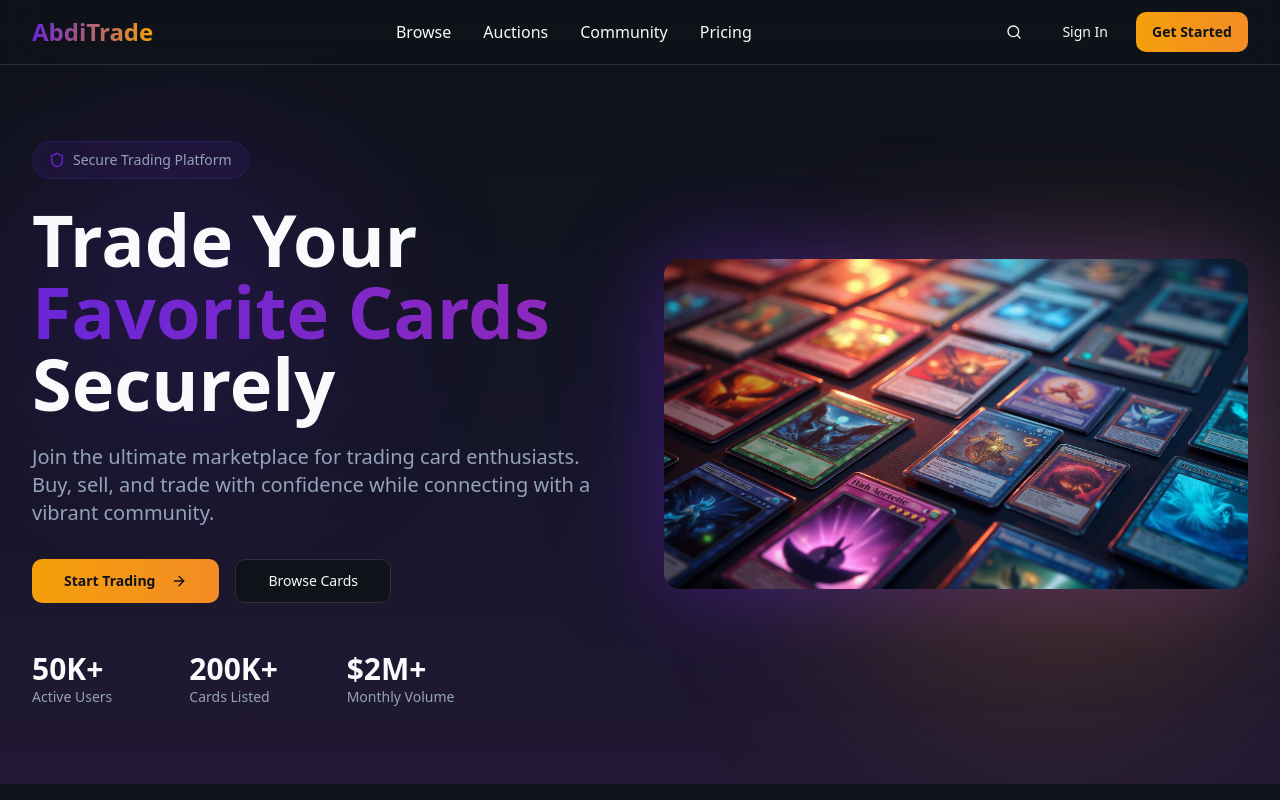
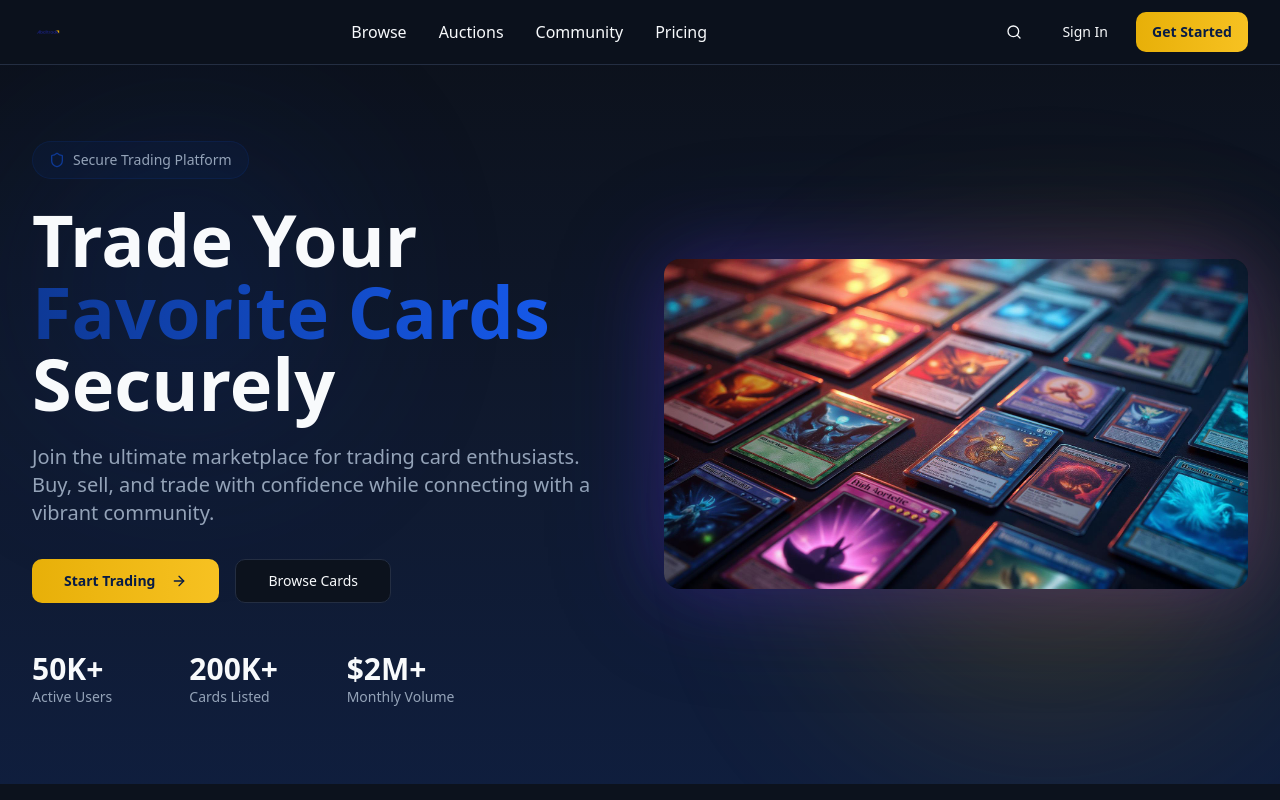
Before and after one commit to Abditrade-tcg/abdi-trade-hub, a React (Vite) app: page / in a window 1280 px wide. Shown: the top 800 px of the page. Built offline with nearby package versions, Linux system fonts and the light colour scheme; the HTML template or start-up script is replaced by a standard one.

Commit message:
Update theme to match logo

```diff
--- a/src/components/CTASection.tsx
+++ b/src/components/CTASection.tsx
@@ -15,7 +15,7 @@ const CTASection = () => {
         <div className="max-w-4xl mx-auto text-center animate-fade-in">
           <h2 className="text-4xl sm:text-5xl lg:text-6xl font-bold mb-6">
             Ready to Start{" "}
-            <span className="bg-gradient-to-r from-[hsl(263,70%,50%)] via-[hsl(280,65%,45%)] to-[hsl(38,92%,50%)] bg-clip-text text-transparent">
+            <span className="bg-gradient-to-r from-[hsl(221,83%,32%)] via-[hsl(221,83%,50%)] to-[hsl(45,93%,47%)] bg-clip-text text-transparent">
               Trading?
             </span>
           </h2>
--- a/src/components/Features.tsx
+++ b/src/components/Features.tsx
@@ -41,7 +41,7 @@ const Features = () => {
         <div className="text-center mb-16 animate-fade-in">
           <h2 className="text-4xl sm:text-5xl font-bold mb-4">
             Everything You Need to{" "}
-            <span className="bg-gradient-to-r from-[hsl(263,70%,50%)] to-[hsl(38,92%,50%)] bg-clip-text text-transparent">
+            <span className="bg-gradient-to-r from-[hsl(221,83%,32%)] to-[hsl(45,93%,47%)] bg-clip-text text-transparent">
               Trade Cards
             </span>
           </h2>
--- a/src/components/Footer.tsx
+++ b/src/components/Footer.tsx
@@ -9,7 +9,7 @@ const Footer = () => {
         <div className="grid md:grid-cols-2 lg:grid-cols-4 gap-8 mb-8">
           {/* Brand */}
           <div>
-            <h3 className="text-2xl font-bold bg-gradient-to-r from-[hsl(263,70%,50%)] to-[hsl(38,92%,50%)] bg-clip-text text-transparent mb-3">
+            <h3 className="text-2xl font-bold bg-gradient-to-r from-[hsl(221,83%,32%)] to-[hsl(45,93%,47%)] bg-clip-text text-transparent mb-3">
               AbdiTrade
             </h3>
             <p className="text-muted-foreground mb-4">
--- a/src/components/Hero.tsx
+++ b/src/components/Hero.tsx
@@ -25,7 +25,7 @@ const Hero = () => {
 
             <h1 className="text-5xl sm:text-6xl lg:text-7xl font-bold mb-6 leading-tight">
               Trade Your{" "}
-              <span className="bg-gradient-to-r from-[hsl(263,70%,50%)] to-[hsl(280,65%,45%)] bg-clip-text text-transparent">
+              <span className="bg-gradient-to-r from-[hsl(221,83%,32%)] to-[hsl(221,83%,50%)] bg-clip-text text-transparent">
                 Favorite Cards
               </span>{" "}
               Securely
--- a/src/components/Navbar.tsx
+++ b/src/components/Navbar.tsx
@@ -1,6 +1,7 @@
 import { Button } from "@/components/ui/button";
 import { Menu, Search, User } from "lucide-react";
 import { useState } from "react";
+import logo from "@/assets/abditrade-logo.png";
 
 const Navbar = () => {
   const [isMenuOpen, setIsMenuOpen] = useState(false);
@@ -11,8 +12,8 @@ const Navbar = () => {
         <div className="flex items-center justify-between h-16">
           {/* Logo */}
           <div className="flex items-center">
-            <a href="/" className="text-2xl font-bold bg-gradient-to-r from-[hsl(263,70%,50%)] to-[hsl(38,92%,50%)] bg-clip-text text-transparent">
-              AbdiTrade
+            <a href="/" className="flex items-center">
+              <img src={logo} alt="AbdiTrade" className="h-8" />
             </a>
           </div>
 
--- a/src/components/PopularCards.tsx
+++ b/src/components/PopularCards.tsx
@@ -43,7 +43,7 @@ const PopularCards = () => {
         <div className="text-center mb-16 animate-fade-in">
           <h2 className="text-4xl sm:text-5xl font-bold mb-4">
             Trending{" "}
-            <span className="bg-gradient-to-r from-[hsl(38,92%,50%)] to-[hsl(30,90%,55%)] bg-clip-text text-transparent">
+            <span className="bg-gradient-to-r from-[hsl(45,93%,47%)] to-[hsl(45,93%,55%)] bg-clip-text text-transparent">
               Cards
             </span>
           </h2>
--- a/src/components/TrustSection.tsx
+++ b/src/components/TrustSection.tsx
@@ -30,7 +30,7 @@ const TrustSection = () => {
         <div className="text-center mb-16 animate-fade-in">
           <h2 className="text-4xl sm:text-5xl font-bold mb-4">
             Trade with{" "}
-            <span className="bg-gradient-to-r from-[hsl(263,70%,50%)] to-[hsl(280,65%,45%)] bg-clip-text text-transparent">
+            <span className="bg-gradient-to-r from-[hsl(221,83%,32%)] to-[hsl(221,83%,50%)] bg-clip-text text-transparent">
               Confidence
             </span>
           </h2>
--- a/src/components/ui/button.tsx
+++ b/src/components/ui/button.tsx
@@ -15,8 +15,8 @@ const buttonVariants = cva(
         secondary: "bg-secondary text-secondary-foreground hover:bg-secondary/80",
         ghost: "hover:bg-accent hover:text-accent-foreground",
         link: "text-primary underline-offset-4 hover:underline",
-        hero: "bg-gradient-to-r from-[hsl(263,70%,50%)] to-[hsl(280,65%,45%)] text-primary-foreground hover:shadow-[0_0_40px_hsl(263,70%,50%,0.6)] transition-all duration-300",
-        accent: "bg-gradient-to-r from-[hsl(38,92%,50%)] to-[hsl(30,90%,55%)] text-accent-foreground hover:shadow-[0_0_30px_hsl(38,92%,50%,0.5)] transition-all duration-300 font-semibold",
+        hero: "bg-gradient-to-r from-[hsl(221,83%,32%)] to-[hsl(221,83%,25%)] text-primary-foreground hover:shadow-[0_0_40px_hsl(221,83%,32%,0.6)] transition-all duration-300",
+        accent: "bg-gradient-to-r from-[hsl(45,93%,47%)] to-[hsl(45,93%,55%)] text-accent-foreground hover:shadow-[0_0_30px_hsl(45,93%,47%,0.5)] transition-all duration-300 font-semibold",
       },
       size: {
         default: "h-10 px-4 py-2",
--- a/src/index.css
+++ b/src/index.css
@@ -8,73 +8,73 @@ All colors MUST be HSL.
 
 @layer base {
   :root {
-    --background: 220 25% 8%;
+    --background: 220 40% 8%;
     --foreground: 210 40% 98%;
 
-    --card: 220 20% 12%;
+    --card: 220 35% 12%;
     --card-foreground: 210 40% 98%;
 
-    --popover: 220 20% 12%;
+    --popover: 220 35% 12%;
     --popover-foreground: 210 40% 98%;
 
-    --primary: 263 70% 50%;
+    --primary: 221 83% 32%;
     --primary-foreground: 210 40% 98%;
 
-    --secondary: 220 20% 16%;
+    --secondary: 220 35% 16%;
     --secondary-foreground: 210 40% 98%;
 
-    --muted: 220 15% 20%;
+    --muted: 220 30% 20%;
     --muted-foreground: 215 20% 65%;
 
-    --accent: 38 92% 50%;
-    --accent-foreground: 220 25% 8%;
+    --accent: 45 93% 47%;
+    --accent-foreground: 221 83% 15%;
 
     --destructive: 0 84% 60%;
     --destructive-foreground: 210 40% 98%;
 
-    --border: 220 15% 20%;
-    --input: 220 15% 20%;
-    --ring: 263 70% 50%;
+    --border: 220 30% 20%;
+    --input: 220 30% 20%;
+    --ring: 221 83% 32%;
 
     --radius: 0.75rem;
 
     /* Custom tokens */
-    --gradient-primary: linear-gradient(135deg, hsl(263 70% 50%) 0%, hsl(280 65% 45%) 100%);
-    --gradient-accent: linear-gradient(135deg, hsl(38 92% 50%) 0%, hsl(30 90% 55%) 100%);
-    --gradient-hero: linear-gradient(180deg, hsl(220 25% 8%) 0%, hsl(240 30% 12%) 50%, hsl(260 35% 15%) 100%);
-    --shadow-glow: 0 0 40px hsl(263 70% 50% / 0.3);
-    --shadow-card: 0 8px 32px hsl(220 25% 5% / 0.4);
+    --gradient-primary: linear-gradient(135deg, hsl(221 83% 32%) 0%, hsl(221 83% 25%) 100%);
+    --gradient-accent: linear-gradient(135deg, hsl(45 93% 47%) 0%, hsl(45 93% 55%) 100%);
+    --gradient-hero: linear-gradient(180deg, hsl(220 40% 8%) 0%, hsl(221 50% 12%) 50%, hsl(221 60% 15%) 100%);
+    --shadow-glow: 0 0 40px hsl(221 83% 32% / 0.3);
+    --shadow-card: 0 8px 32px hsl(220 40% 5% / 0.4);
     --transition-smooth: all 0.3s cubic-bezier(0.4, 0, 0.2, 1);
   }
 
   .dark {
-    --background: 220 25% 8%;
+    --background: 220 40% 8%;
     --foreground: 210 40% 98%;
 
-    --card: 220 20% 12%;
+    --card: 220 35% 12%;
     --card-foreground: 210 40% 98%;
 
-    --popover: 220 20% 12%;
+    --popover: 220 35% 12%;
     --popover-foreground: 210 40% 98%;
 
-    --primary: 263 70% 50%;
+    --primary: 221 83% 32%;
     --primary-foreground: 210 40% 98%;
 
-    --secondary: 220 20% 16%;
+    --secondary: 220 35% 16%;
     --secondary-foreground: 210 40% 98%;
 
-    --muted: 220 15% 20%;
+    --muted: 220 30% 20%;
     --muted-foreground: 215 20% 65%;
 
-    --accent: 38 92% 50%;
-    --accent-foreground: 220 25% 8%;
+    --accent: 45 93% 47%;
+    --accent-foreground: 221 83% 15%;
 
     --destructive: 0 84% 60%;
     --destructive-foreground: 210 40% 98%;
 
-    --border: 220 15% 20%;
-    --input: 220 15% 20%;
-    --ring: 263 70% 50%;
+    --border: 220 30% 20%;
+    --input: 220 30% 20%;
+    --ring: 221 83% 32%;
   }
 }
 
```
Also changed, not shown: src/assets/abditrade-logo.png (added).
